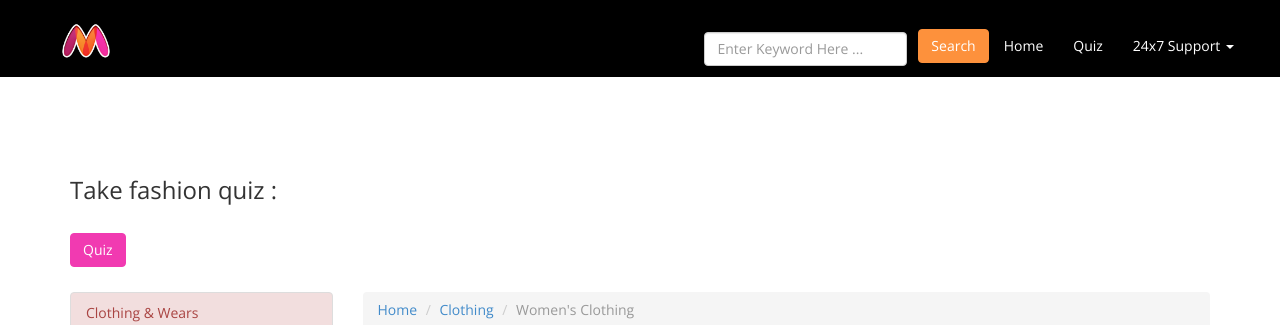
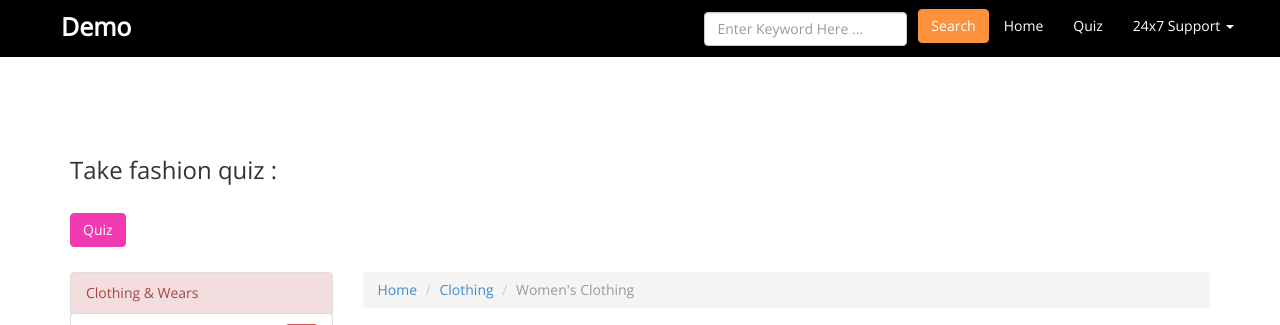
Before and after one commit to Snigdhapatra1894/quiz-based-product-filter, a plain HTML site: page index.html in a window 1280 px wide. Shown: the top 325 px of the page. Drawn offline with nearby package versions, Linux system fonts and the light colour scheme.

Commit message:
Update index.html

```diff
--- a/index.html
+++ b/index.html
@@ -35,9 +35,8 @@
                     <span class="icon-bar"></span>
                     <span class="icon-bar"></span>
                 </button>
-                <a class="navbar-brand" href="#"><img src="assets/img/1634161.png" width="50" height="50"></a>
+                <a class="navbar-brand" href="#"><strong>Demo</strong></a>
             </div>
-            <br>
             <!-- Collect the nav links, forms, and other content for toggling -->
             <div class="collapse navbar-collapse" id="bs-example-navbar-collapse-1">
 
```
